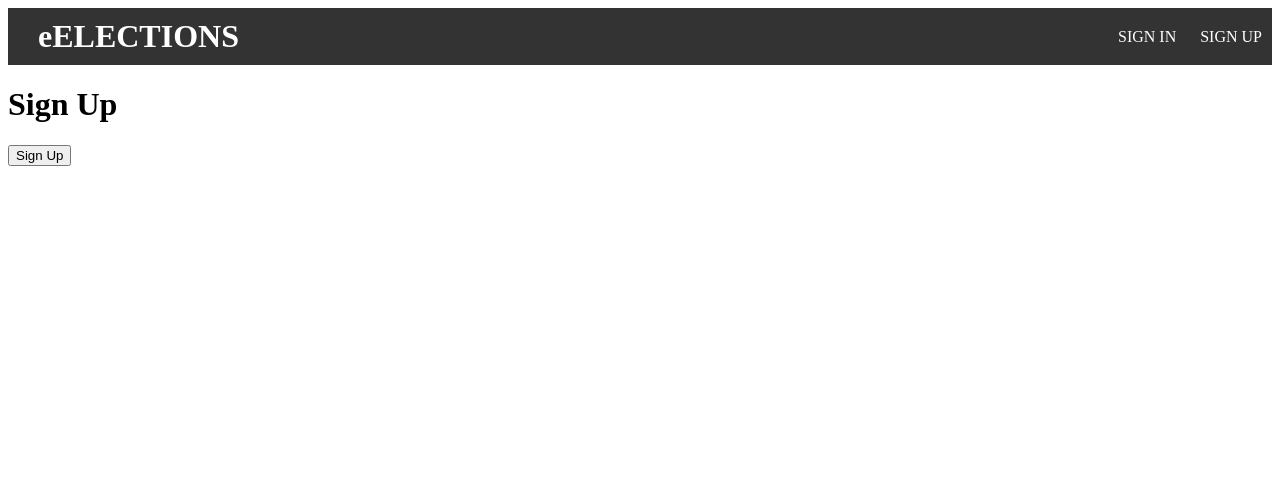
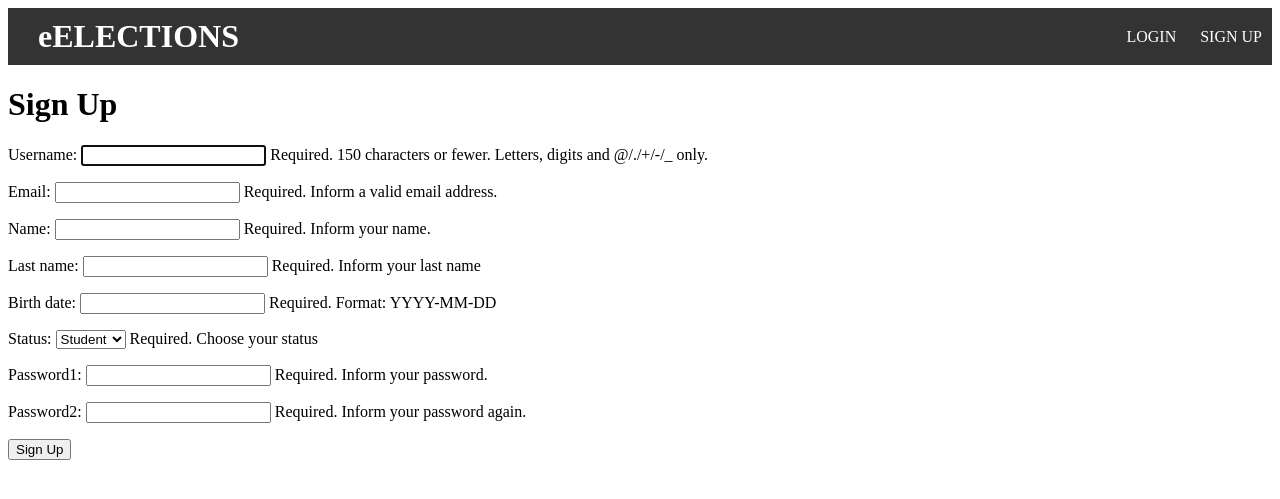
Before and after one commit to Jaroslawx/eElections, a Django app: page /accounts/signup/ in a window 1280 px wide. Shown: the top 499 px of the page. Run offline with Django 5.2, Linux system fonts and the light colour scheme.

Commit message:
sign up and login works, update base.html for admin and others, updates

```diff
--- a/base/forms.py
+++ b/base/forms.py
@@ -8,7 +8,8 @@ class SignUpForm(UserCreationForm):
     name = forms.CharField(max_length=30, help_text='Required. Inform your name.')
     last_name = forms.CharField(max_length=30, help_text='Required. Inform your last name')
     birth_date = forms.DateField(help_text='Required. Format: YYYY-MM-DD')
-    status = forms.CharField(max_length=30, help_text='Required. Inform your status')
+    status = forms.ChoiceField(choices=[('student', 'Student'), ('teacher', 'Teacher'), ('staff', 'Staff')],
+                               help_text='Required. Choose your status')
     password1 = forms.CharField(max_length=30, help_text='Required. Inform your password.')
     password2 = forms.CharField(max_length=30, help_text='Required. Inform your password again.')
 
--- a/base/views.py
+++ b/base/views.py
@@ -1,28 +1,31 @@
 from django.contrib.auth import authenticate, login as auth_login
+from django.contrib.auth import logout as auth_logout
 from django.contrib.auth.forms import AuthenticationForm
 from django.contrib.auth.models import User
 from django.shortcuts import render, redirect
 from django.utils import timezone
 
 from .models import Election, Candidate, Vote, Report
+from .forms import SignUpForm
 
 
 def signup(request):
     if request.method == "POST":
-        # Pobieranie danych z formularza rejestracji
-        username = request.POST['username']
-        password = request.POST['password']
-        # Tworzenie nowego użytkownika
-        User.objects.create_user(username=username, password=password)
-        # Logowanie nowego użytkownika
-        user = authenticate(username=username, password=password)
-        auth_login(request, user)
-        return redirect('home')
+        form = SignUpForm(request.POST)
+        if form.is_valid():
+            form.save()  # Zapisanie danych użytkownika
+            username = form.cleaned_data.get('username')
+            password = form.cleaned_data.get('password1')
+            # Logowanie nowego użytkownika
+            user = authenticate(username=username, password=password)
+            auth_login(request, user)
+            return redirect('home')
     else:
-        return render(request, "accounts/signup.html")
+        form = SignUpForm()
+    return render(request, "accounts/signup.html", {'form': form})
 
 
-# TODO: zamienic na klase?
+# TODO: zamienic na klase? kiedy klasa a kiedy def?
 def login(request):
     if request.method == "POST":
         form = AuthenticationForm(request, request.POST)
@@ -33,6 +36,11 @@ def login(request):
     else:
         form = AuthenticationForm()
     return render(request, "accounts/login.html", {'form': form})
+
+
+def logout(request):
+    auth_logout(request)
+    return redirect('home')
 
 
 def home(request):
--- a/eElections/urls.py
+++ b/eElections/urls.py
@@ -3,7 +3,7 @@ from django.urls import include, path, re_path
 from django.views.generic import RedirectView
 from base.views import home
 
-from base.views import signup, login
+from base.views import signup, login, logout
 
 urlpatterns = [
     path('', home, name='home'),
@@ -11,6 +11,7 @@ urlpatterns = [
     path('base/', include('base.urls')),
     path("accounts/signup/", signup, name="signup"),
     path("accounts/login/", login, name='login'),
+    path("accounts/logout/", logout, name='logout'),
     path('accounts/', include('django.contrib.auth.urls')),
 
     # TODO: zapytac czy to lepiej, zeby bylo w base/urls.py?
--- a/templates/accounts/login.html
+++ b/templates/accounts/login.html
@@ -1,4 +1,7 @@
 {% extends 'base.html' %}
+{% load static %}
+
+{% block title %}Login{% endblock %}
 
 {% block content %}
 <div class="container">
--- a/templates/accounts/signup.html
+++ b/templates/accounts/signup.html
@@ -1,6 +1,25 @@
 {% extends 'base.html' %}
+{% load static %}
+
+{% block title %}Sign Up{% endblock %}
 
 {% block content %}
+<div class="container">
+    <div class="flex-none">
+        {% if form.errors %}
+                <p class="font-bold">Error, with creating account!</p>
+            {% endif %}
+
+            {% if next %}
+                {% if user.is_authenticated %}
+                    <p class="font-bold">Your account, doesn't have access to this page!</p>
+                {% else %}
+                    <p class="font-bold">Login to see this page!</p>
+                {% endif %}
+            {% endif %}
+    </div>
+</div>
+
 <div class="container">
     <h1>Sign Up</h1>
     <form method="post">
--- a/templates/base.html
+++ b/templates/base.html
@@ -5,7 +5,7 @@
 <head>
     <meta charset="UTF-8">
     <meta name="viewport" content="width=device-width, initial-scale=1.0">
-    <title>{% block title %}Main page{% endblock %}</title>
+    <title>{% block title %}{% endblock %}</title>
     <!-- Here you can add other header elements, such as a link to CSS stylesheets or JavaScript scripts -->
 
     <style>
@@ -30,22 +30,35 @@
     </style>
 
 </head>
+
 <body>
-    <!-- Here you can place common elements for all pages, such as the navigation bar -->
-
+<header>
     <div class="header">
         <h1><a href="{% url 'home' %}">eELECTIONS</a></h1>
         <div>
-            <a href="#">SIGN IN</a>
-            <a href="#">SIGN UP</a>
+            {% if request.user.is_authenticated %}
+                {% if user.is_staff %}
+                    <a href="{% url 'admin:index' %}">ADMIN PANEL</a>
+                {% endif %}
+                <a href="{% url 'logout' %}">LOGOUT</a>
+            {% else %}
+                <a href="{% url 'login' %}">LOGIN</a>
+                <a href="{% url 'signup' %}">SIGN UP</a>
+            {% endif %}
         </div>
     </div>
+</header>
 
+<main>
     <div class="content">
         {% block content %}
         {% endblock %}
     </div>
+</main>
 
-    <!-- Here you can place common footer elements such as the page footer -->
+<footer>
+    <!-- Here code our footer -->
+</footer>
+
 </body>
 </html>
--- a/templates/home.html
+++ b/templates/home.html
@@ -1,6 +1,7 @@
-<!-- home.html -->
+{% extends 'base.html' %}
+{% load static %}
 
-{% extends 'base.html' %}
+{% block title %}Main Page{% endblock %}
 
 {% block content %}
 <div class="container">
```
